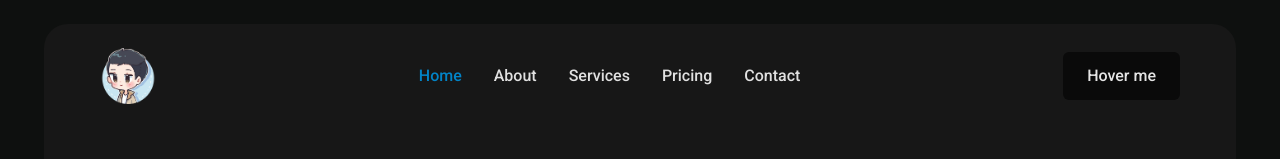
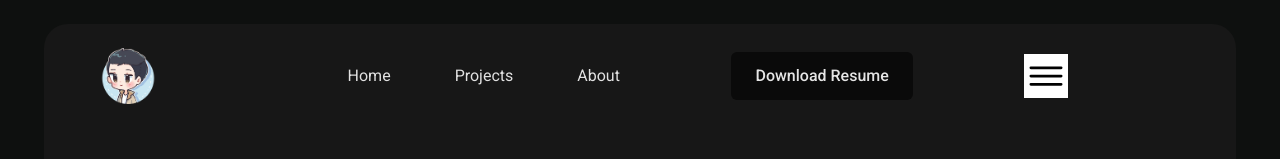
Before and after one commit to MatthewGanaden/PortfolioRedo, a React (Vite) app in the folder portfolioproject/: page / in a window 1280 px wide. Shown: the top 159 px of the page. Built offline with nearby package versions, Linux system fonts and the light colour scheme.

Commit message:
burger menu

```diff
--- a/portfolioproject/src/components/home/HomeHero.jsx
+++ b/portfolioproject/src/components/home/HomeHero.jsx
@@ -1,34 +1,41 @@
 import video from '../../assets/HomeBG.webm'
 import image from '../../assets/MattFace.png'
+import menu from '../../assets/menu.svg'
 import { Navbar, NavbarBrand, NavbarCollapse, NavbarLink, NavbarToggle } from "flowbite-react";
 
 function HomeHero() {
     return (
         <div class="relative">
             <div class="flex flex-col gap-8 box-border mx-11 my-6 px-14 rounded-3xl bg-neutral-900 relative z-50 h-[calc(100vh-3rem)]">
-                <Navbar fluid class="pt-6 self-center absolute w-full px-14">
-                    <NavbarBrand href="https://flowbite-react.com">
-                        <img src="/logo.png" className="h-9 sm:h-14" alt="Flowbite React Logo"/>
-                    </NavbarBrand>
-                    <div className="flex md:order-2">
+            <div class="flex justify-between items-center pt-6">
+                <img src="/logo.png" className="h-9 sm:h-14 mr-20" alt="Flowbite React Logo"/>
+                <div>
+                    <ul class="hidden lg:flex gap-16">
+                        <li><a href="">Home</a></li>
+                        <li><a href="">Projects</a></li>
+                        <li><a href="">About</a></li>
+                    </ul>
+                </div>
                 <button class="group relative inline-flex h-12 items-center justify-center overflow-hidden rounded-md bg-neutral-950 px-6 font-medium text-neutral-200 duration-500">
-                        <div class="translate-y-0 opacity-100 transition group-hover:-translate-y-[150%] group-hover:opacity-0">Hover me</div>
+                    <div class="translate-y-0 opacity-100 transition group-hover:-translate-y-[150%] group-hover:opacity-0">Download Resume</div>
                     <div class="absolute translate-y-[150%] opacity-0 transition group-hover:translate-y-0 group-hover:opacity-100">
                         <svg width="15" height="15" viewBox="0 0 15 15" fill="none" xmlns="http://www.w3.org/2000/svg" class="h-6 w-6">
                             <path d="M7.5 2C7.77614 2 8 2.22386 8 2.5L8 11.2929L11.1464 8.14645C11.3417 7.95118 11.6583 7.95118 11.8536 8.14645C12.0488 8.34171 12.0488 8.65829 11.8536 8.85355L7.85355 12.8536C7.75979 12.9473 7.63261 13 7.5 13C7.36739 13 7.24021 12.9473 7.14645 12.8536L3.14645 8.85355C2.95118 8.65829 2.95118 8.34171 3.14645 8.14645C3.34171 7.95118 3.65829 7.95118 3.85355 8.14645L7 11.2929L7 2.5C7 2.22386 7.22386 2 7.5 2Z" fill="currentColor" fill-rule="evenodd" clip-rule="evenodd"></path>
                         </svg>
                     </div>
                 </button>
-                        <NavbarToggle />
+
+                <span onClick="Menu(this)"><img src={menu} class="w-11 bg-white"alt="design"/></span>
+
+                <div>
+                    <ul class="lg:hidden flex flex-col items-center z-auto absolute bg-neutral-900 w-full left-0 my-10 transition-all ease-in duration-300">
+                        <li class="mx-4 my-6 "><a href="">Home</a></li>
+                        <li class="mx-4 my-6 "><a href="">Projects</a></li>
+                        <li class="mx-4 my-6 "><a href="">About</a></li>
+                    </ul>
                 </div>
-                    <NavbarCollapse>
-                        <NavbarLink href="#" active class="text-sky-600">Home</NavbarLink>
-                        <NavbarLink href="#" class="transition-all duration-300 ease-in-out hover:text-sky-600">About</NavbarLink>
-                        <NavbarLink href="#" class="transition-all duration-300 ease-in-out hover:text-sky-600">Services</NavbarLink>
-                        <NavbarLink href="#" class="transition-all duration-300 ease-in-out hover:text-sky-600">Pricing</NavbarLink>
-                        <NavbarLink href="#" class="transition-all duration-300 ease-in-out hover:text-sky-600">Contact</NavbarLink>
-                    </NavbarCollapse>
-                </Navbar>
+
+            </div>
                 <div class="flex gap-10 items-center justify-between pt-32">
                     <h1 class="font-bold text-4xl leading-none max-w-md">Full Stack Developer</h1>
                     <span class="hidden lg:block text-xl leading-tight max-w-md">I like to challenge myself through developing websites, enhancing my skills and satisfying client needs and requirements</span>
@@ -57,7 +64,6 @@ function HomeHero() {
                     </div>
                 </div>
             </div>
-
         </div>
     )
 }
```
Also changed, not shown: portfolioproject/src/assets/menu.svg (added). Lines whose indentation alone changed are shown as unchanged.
